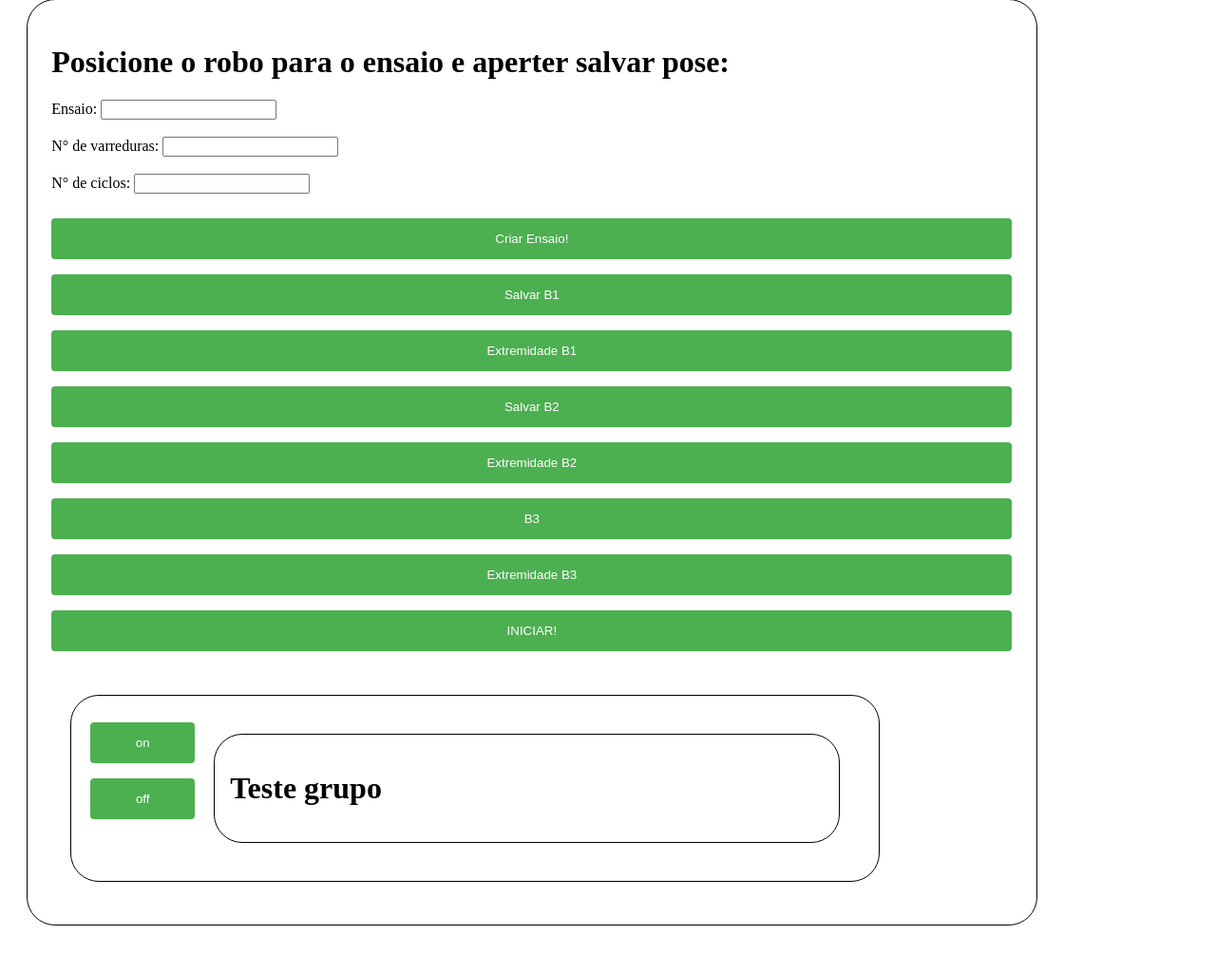
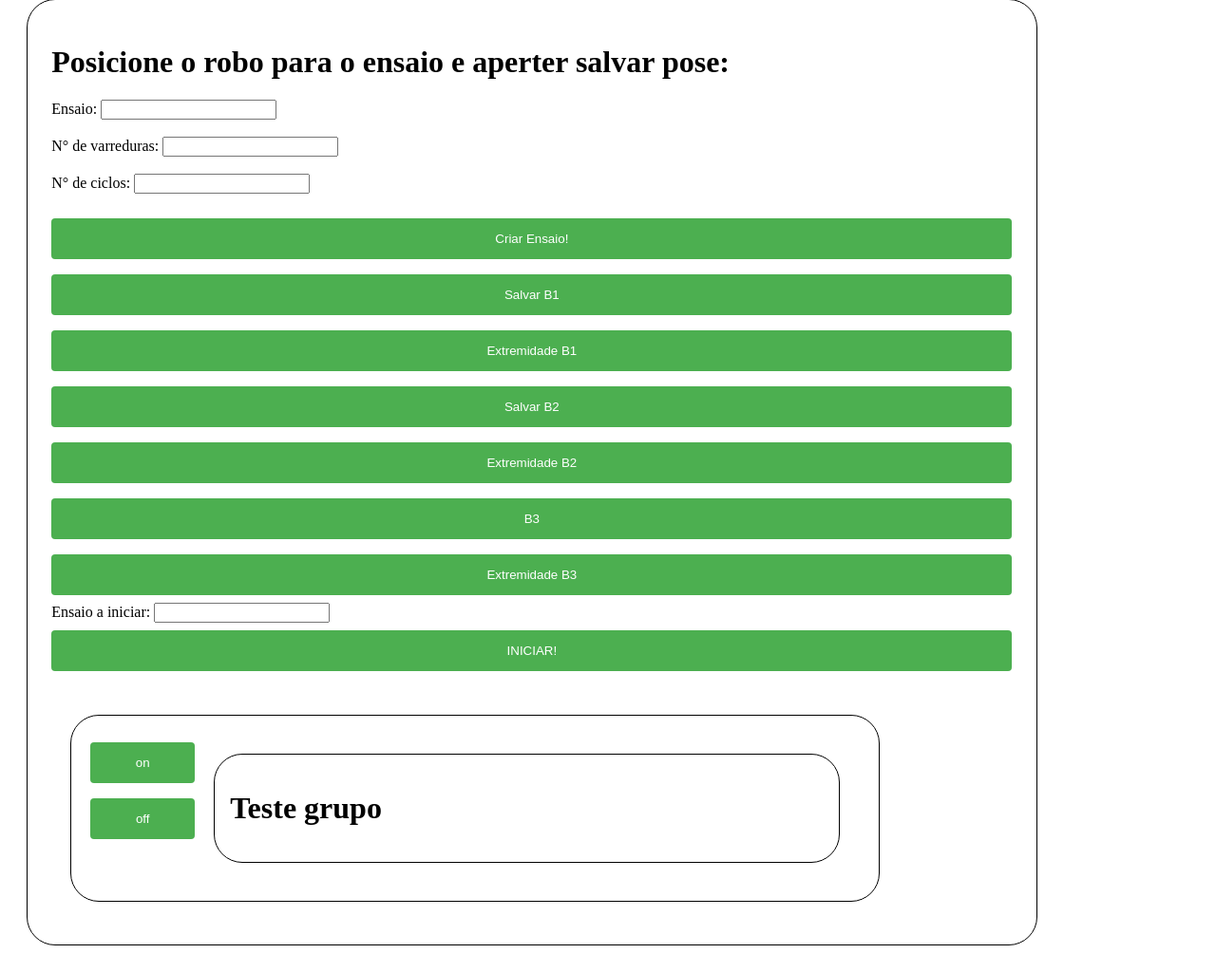
Before and after one commit to 2023M5T2-Inteli/2023M5T2-Inteli-grupo-5-Magneminers, a Flask app: page / in a window 1280 px wide. Shown: the part 29-1053 px from the top of the page at 95% size. Before the commit the page ends 1004 px from the top, so only its background shows below. Run offline with Flask 2, Linux system fonts and the light colour scheme.

Commit message:
backend - detalhes na logica

```diff
--- a/src/backend/src/main.py
+++ b/src/backend/src/main.py
@@ -41,7 +41,7 @@ def update_ensaio_b3_e(x, y, e):
 
 
 def encontra_ensaio(): #Precisa substituir o id por um request.form
-    ensaio_pronto = collection.find_one({"_id": "22"})
+    ensaio_pronto = collection.find_one({"_id": request.form["id_ensaio"]})
     print(type(ensaio_pronto))
     return ensaio_pronto
 
--- a/src/backend/src/templates/home.html
+++ b/src/backend/src/templates/home.html
@@ -42,13 +42,13 @@
                   <button type="submit" value="Adicionar">Extremidade B3</button>
             </form>
             <form action="finalizar" method="post">
+                  <label for="id_ensaio">Ensaio a iniciar:</label>
+                  <input type="number" id="id_ensaio" name="id_ensaio">
                   <button type="submit" value="Adicionar">INICIAR!</button>
             </form>
             <br>
-              <!-- <button class='onButton' onclick="subir()" name="subir" value="subir">subir</button> -->
             <div class="led bloco">
                 <form action='led' method='POST'>
-
                   <button class='onButton' onclick="ledOn()" name="on" value="on">on</button>
                   <button class='offButton' onclick="ledOff()" name="off" value="off">off</button>
                 </form>
```
